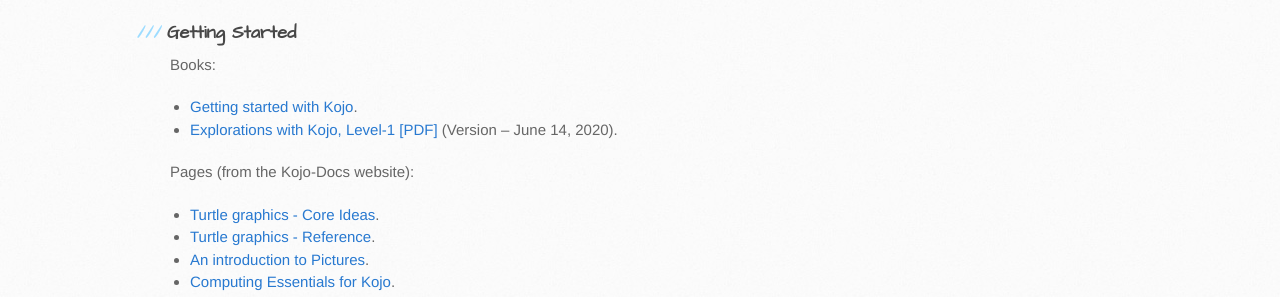
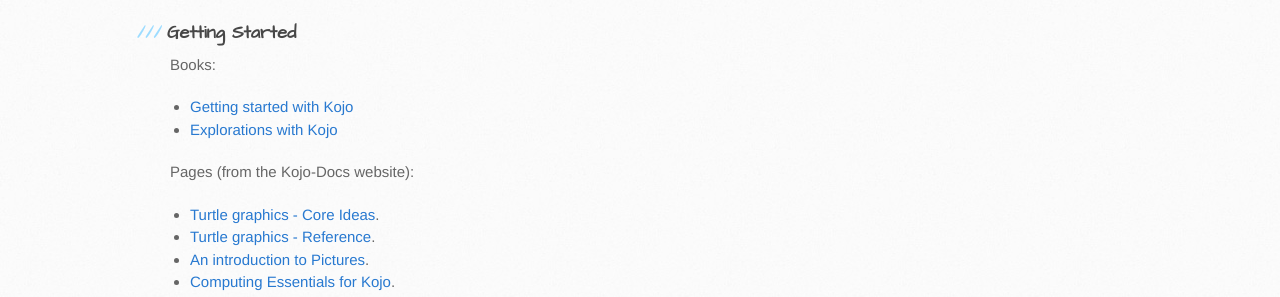
Before and after one commit to kojodoc/kojodoc.github.io, a Jekyll site: the page built from ikojo.md, in a window 1280 px wide. Shown: the part 678-975 px from the top of the page. Built offline with Jekyll 4.4.1, drawn with Linux system fonts in a browser that asks for light colours; our own code applies the rules of GitHub Pages for plain Markdown files; the repository's description, which GitHub fills in, is left out.

Commit message:
Update book links on iKojo page.

```diff
--- a/ikojo.md
+++ b/ikojo.md
@@ -30,8 +30,8 @@
 
 ### Getting Started
 Books:
-* [Getting started with Kojo](http://wiki.kogics.net/kojo-codeactive-books#getting-started).
-* [Explorations with Kojo, Level-1 [PDF]](https://bitbucket.org/lalit_pant/kojo/downloads/Kojo-Lessons-Level1-140620.pdf) (Version -- June 14, 2020).
+* [Getting started with Kojo](https://docs.kogics.net/tutorials-index.html#books)
+* [Explorations with Kojo](https://docs.kogics.net/tutorials-index.html#lesson-plans)
 
 Pages (from the Kojo-Docs website):
 * [Turtle graphics - Core Ideas](https://docs.kogics.net/concepts/turtle-core-ideas.html).
```
